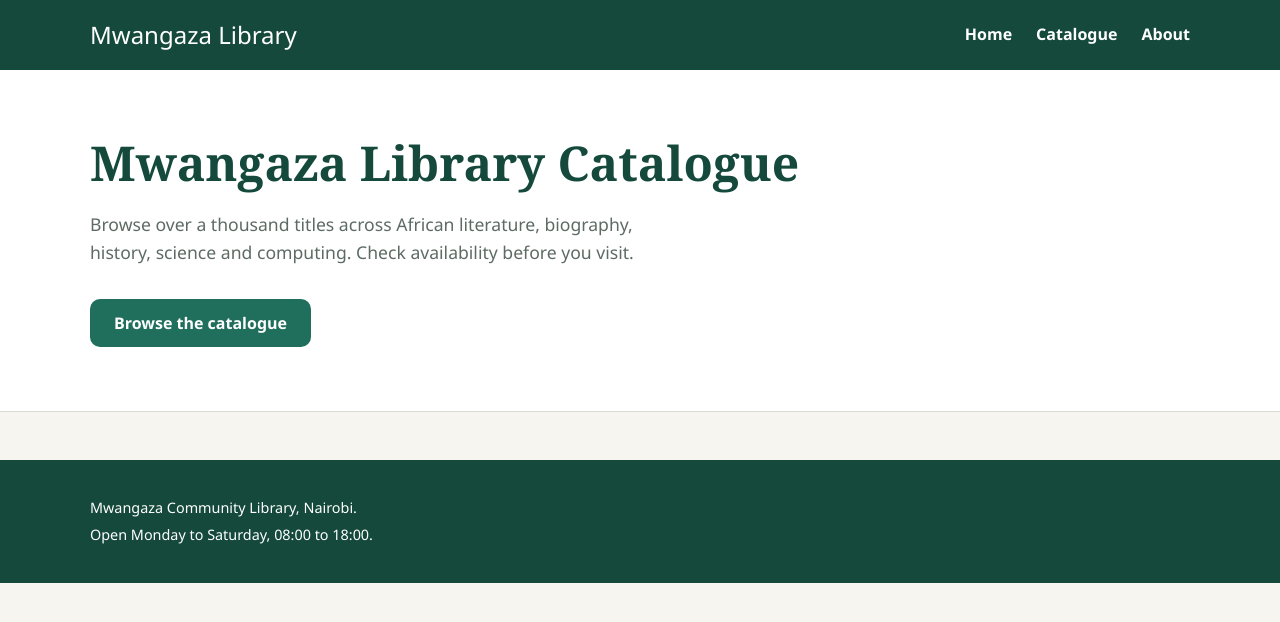
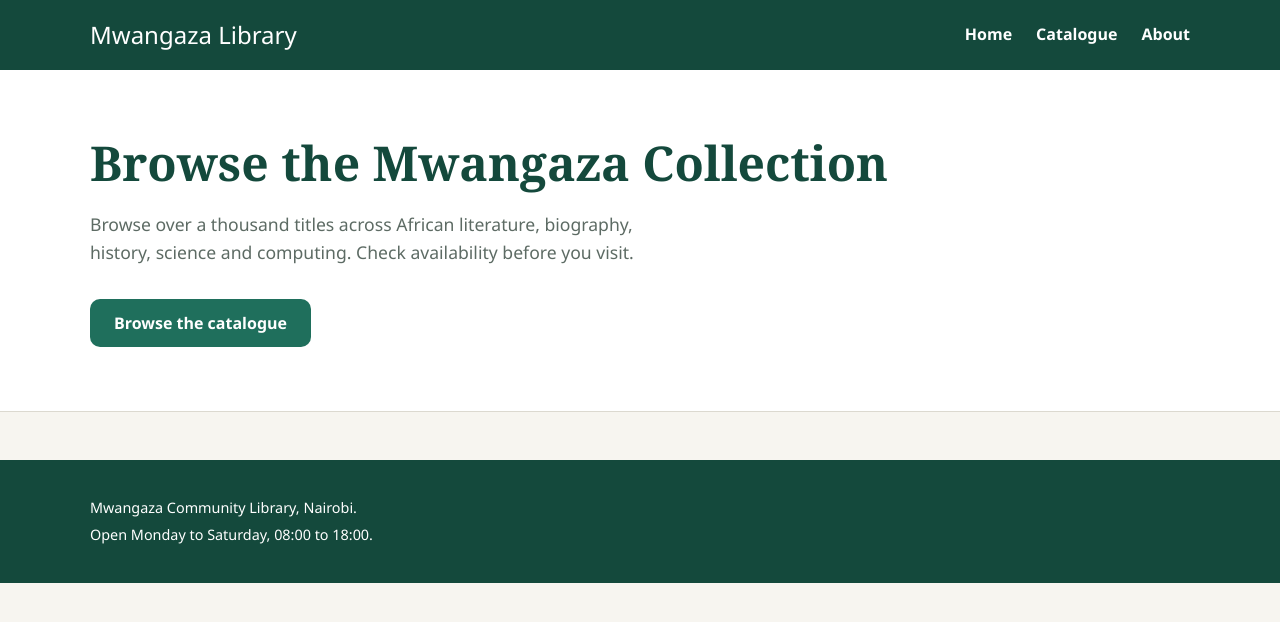
Before and after one commit to IS-PROJECT-2026/library-catalogue-166101, a plain HTML site: page index.html in a window 1280 px wide. Drawn offline with Linux system fonts and the light colour scheme; files whose address does not match are found by name.

Commit message:
style: restyle hero title in teal variant

```diff
--- a/index.html
+++ b/index.html
@@ -25,7 +25,7 @@
   <main>
     <section class="hero">
       <div class="wrap">
-        <h1 class="hero-title">Mwangaza Library Catalogue</h1>
+        <h1 class="hero-title hero-title--teal">Browse the Mwangaza Collection</h1>
         <p class="hero-text">
           Browse over a thousand titles across African literature, biography,
           history, science and computing. Check availability before you visit.
```
